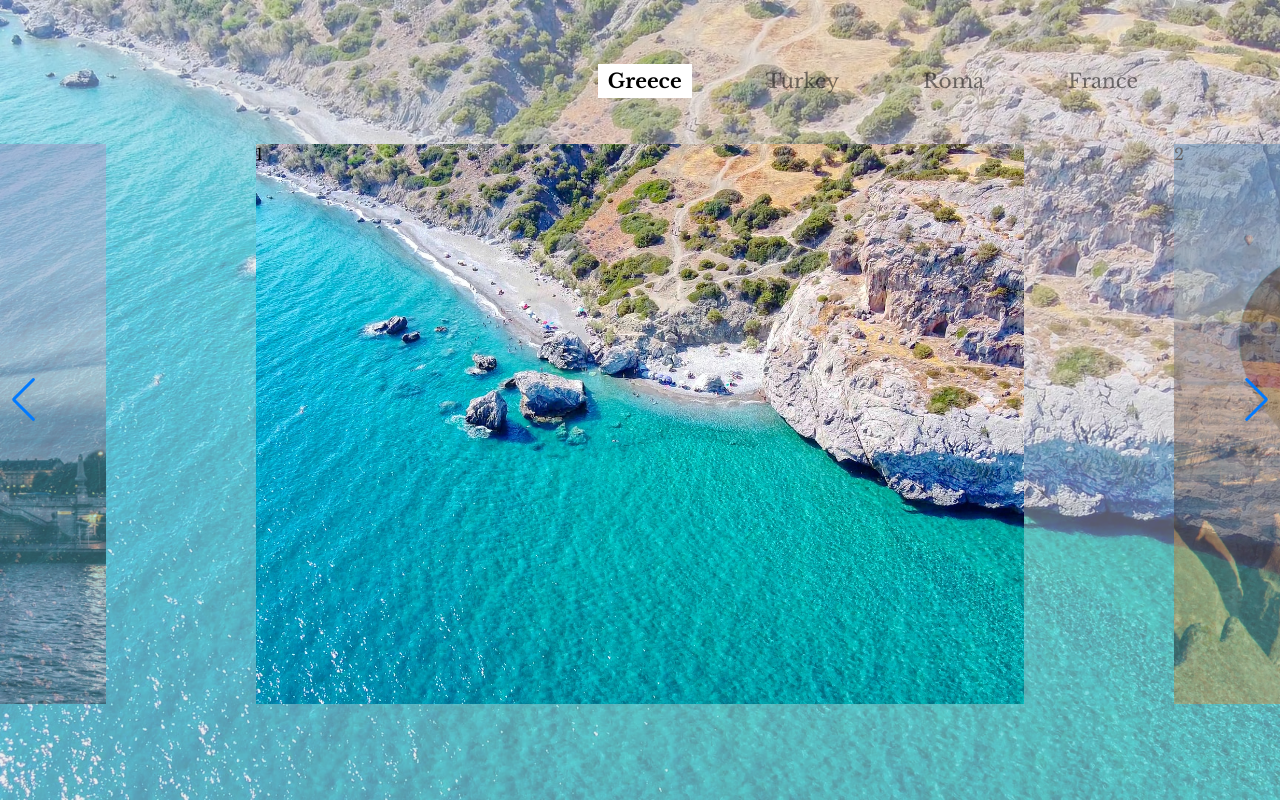
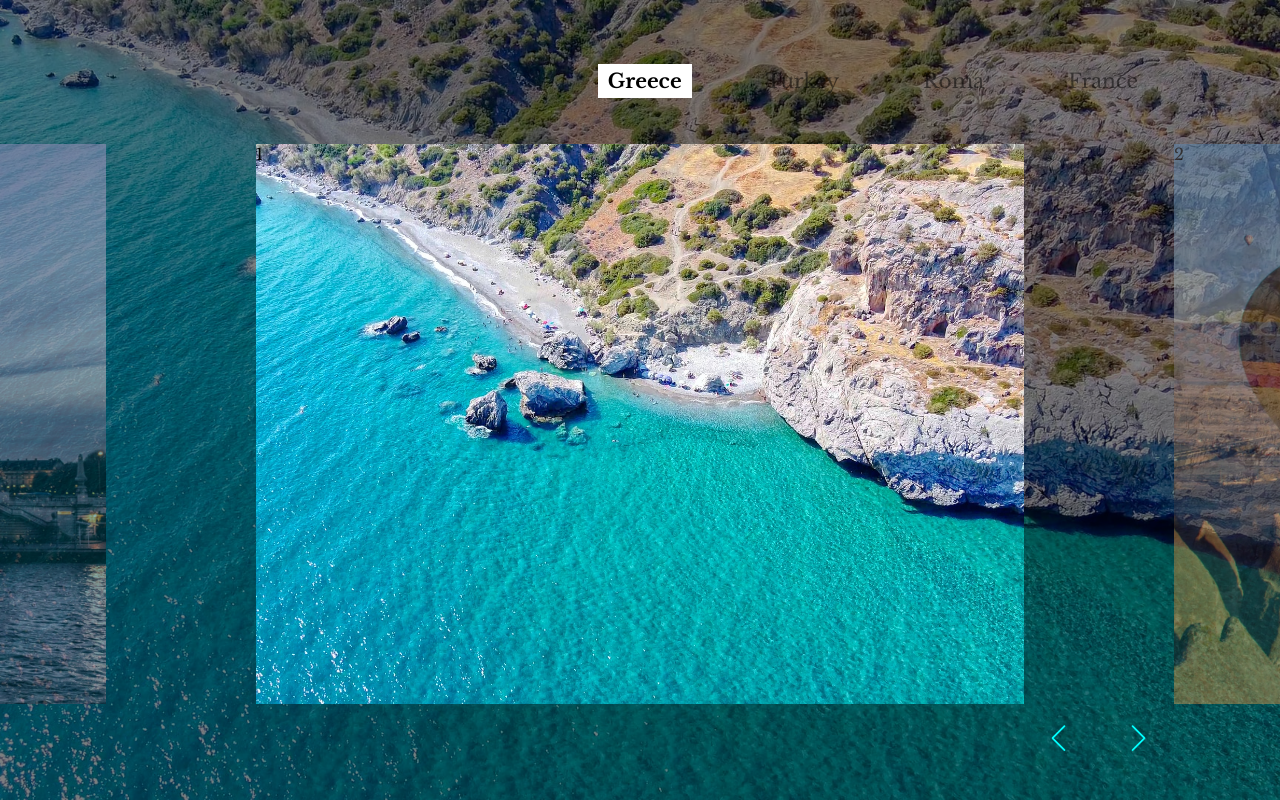
Before and after one commit to chloenam/swiper_pf, a plain HTML site: page index.html in a window 1280 px wide. Drawn offline with nearby package versions, Linux system fonts and the light colour scheme.

Commit message:
💄 Update swiper btn style

```diff
--- a/scss/style.scss
+++ b/scss/style.scss
@@ -15,7 +15,7 @@ body {
   height: 100vh;
   overflow: hidden;
   position: relative;
-  background-color: #ddd;
+  background-color: #000;
 
   .bg li {
     width: 100%;
@@ -27,10 +27,11 @@ body {
     background-position: center;
     background-size: cover;
     opacity: 0;
+
     transition: 1s;
 
     &.on {
-      opacity: 0.6;
+      opacity: 0.5;
     }
 
     &:nth-of-type(1) {
@@ -91,6 +92,24 @@ body {
     }
   }
 
+  .swiper-button-prev {
+    bottom: 5vh;
+    right: calc(10vw + 80px);
+    left: auto;
+    top: auto;
+    filter: brightness(5);
+    transform: scale(0.6);
+  }
+
+  .swiper-button-next {
+    bottom: 5vh;
+    right: 10vw;
+    left: auto;
+    top: auto;
+    filter: brightness(5);
+    transform: scale(0.6);
+  }
+
   .swiper-pagination {
     position: absolute;
     top: 8vh;
```
Also changed, not shown: css/style.css, 1 other file.
